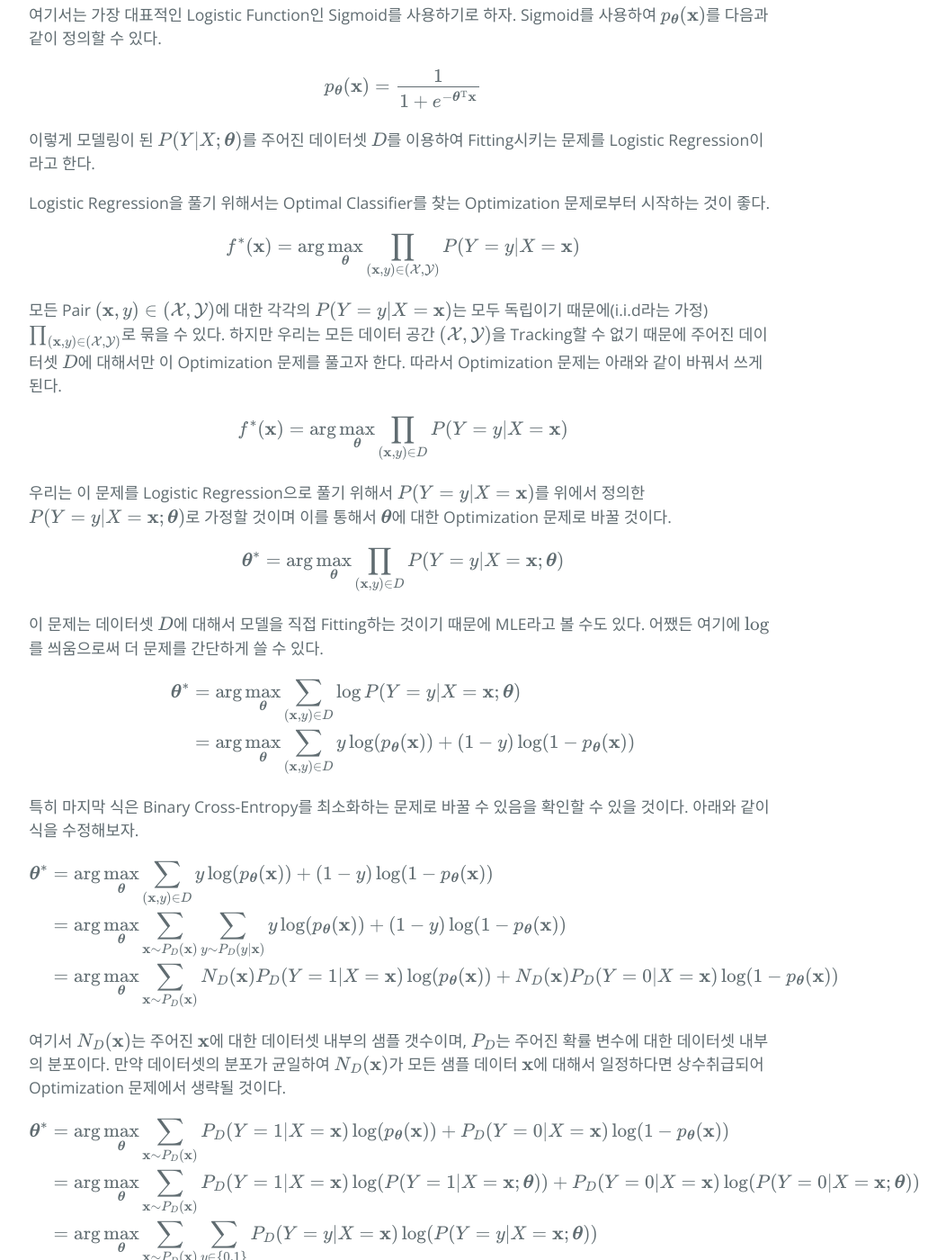
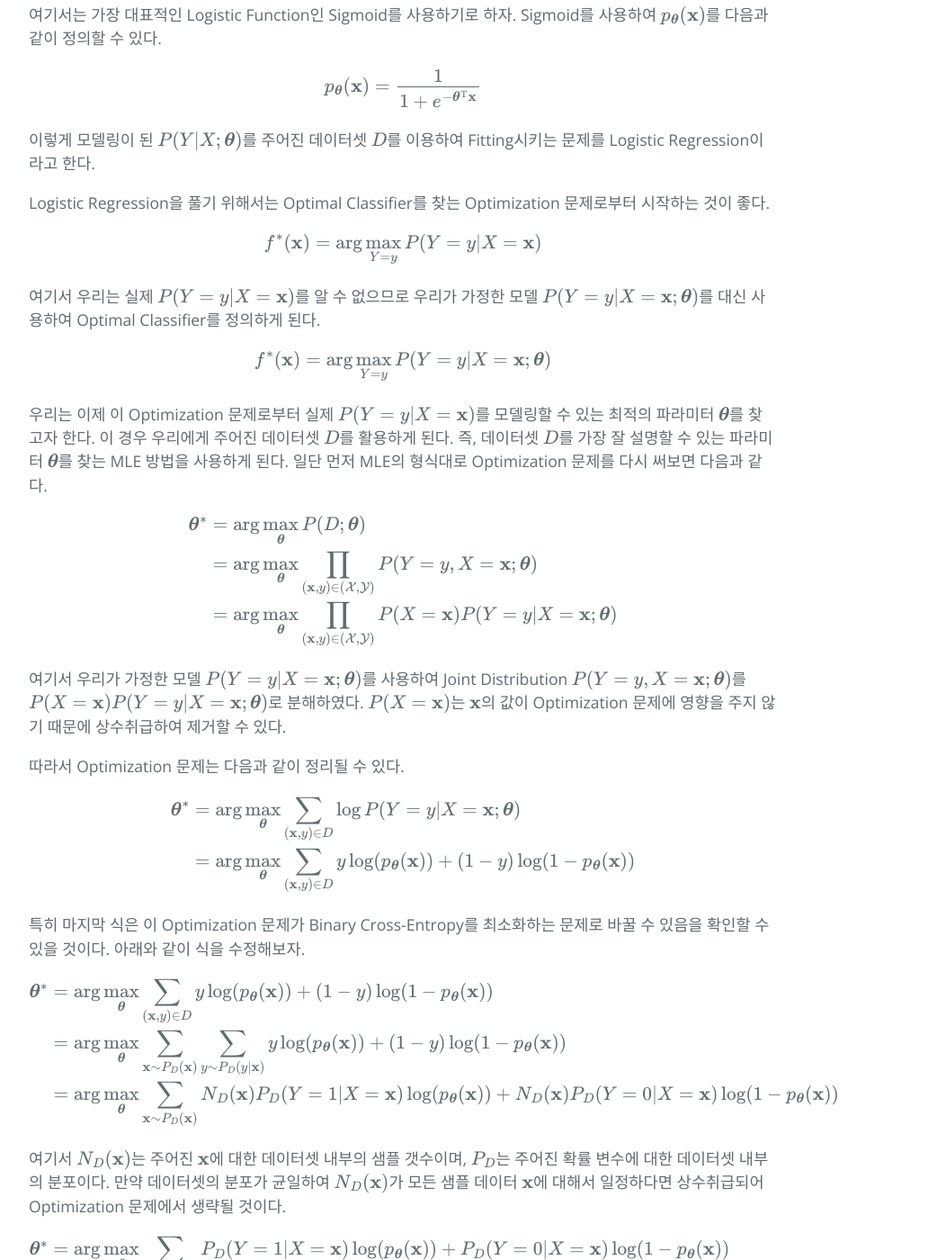
Before and after one commit to hcnoh/hcnoh.github.io, a Jekyll site: the page built from _posts/2019-04-25-logistic-regression-and-naive-bayes.md, in a window 1280 px wide and 1400 px high, scrolled down 2516 px. Shown: the whole window at 90% size, without its empty margins (192-1244 px from the left). Built offline with Jekyll 4.4.1, drawn with Linux system fonts in a browser that asks for light colours; formulas are drawn with MathJax 3; comment, search, counter and statistics services are not loaded.

Commit message:
Update 2019-04-25-logistic-regression-and-naive-bayes.md

```diff
--- a/_posts/2019-04-25-logistic-regression-and-naive-bayes.md
+++ b/_posts/2019-04-25-logistic-regression-and-naive-bayes.md
@@ -80,29 +80,33 @@ Logistic Regression을 풀기 위해서는 Optimal Classifier를 찾는 Optimiza
 $$
 \begin{align*}
 f^*(\mathbf{x})
-& = \arg \max_{\boldsymbol{\theta}} \prod_{(\mathbf{x}, y) \in (\mathcal{X}, \mathcal{Y})} P(Y=y \vert X=\mathbf{x})
+& = \arg \max_{Y=y} P(Y=y \vert X=\mathbf{x})
 \end{align*}
 $$
 
-모든 Pair $$(\mathbf{x}, y) \in (\mathcal{X}, \mathcal{Y})$$에 대한 각각의 $$P(Y=y\vert X=\mathbf{x})$$는 모두 독립이기 때문에(i.i.d라는 가정) $$\prod_{(\mathbf{x}, y) \in (\mathcal{X}, \mathcal{Y})}$$로 묶을 수 있다. 하지만 우리는 모든 데이터 공간 $$(\mathcal{X}, \mathcal{Y})$$을 Tracking할 수 없기 때문에 주어진 데이터셋 $$D$$에 대해서만 이 Optimization 문제를 풀고자 한다. 따라서 Optimization 문제는 아래와 같이 바꿔서 쓰게 된다.
+여기서 우리는 실제 $$P(Y=y \vert X=\mathbf{x})$$를 알 수 없으므로 우리가 가정한 모델 $$P(Y=y \vert X=\mathbf{x} ; \boldsymbol{\theta})$$를 대신 사용하여 Optimal Classifier를 정의하게 된다.
 
 $$
 \begin{align*}
 f^*(\mathbf{x})
-& = \arg \max_{\boldsymbol{\theta}} \prod_{(\mathbf{x}, y) \in D} P(Y=y \vert X=\mathbf{x})
+& = \arg \max_{Y=y} P(Y=y \vert X=\mathbf{x} ; \boldsymbol{\theta})
 \end{align*}
 $$
 
-우리는 이 문제를 Logistic Regression으로 풀기 위해서 $$P(Y=y \vert X=\mathbf{x})$$를 위에서 정의한 $$P(Y=y \vert X=\mathbf{x} ; \boldsymbol{\theta})$$로 가정할 것이며 이를 통해서 $$\boldsymbol{\theta}$$에 대한 Optimization 문제로 바꿀 것이다.
+우리는 이제 이 Optimization 문제로부터 실제 $$P(Y=y\vert X=\mathbf{x})$$를 모델링할 수 있는 최적의 파라미터 $$\boldsymbol{\theta}$$를 찾고자 한다. 이 경우 우리에게 주어진 데이터셋 $$D$$를 활용하게 된다. 즉, 데이터셋 $$D$$를 가장 잘 설명할 수 있는 파라미터 $$\boldsymbol{\theta}$$를 찾는 MLE 방법을 사용하게 된다. 일단 먼저 MLE의 형식대로 Optimization 문제를 다시 써보면 다음과 같다.
 
 $$
 \begin{align*}
 \boldsymbol{\theta}^*
-& = \arg \max_{\boldsymbol{\theta}} \prod_{(\mathbf{x}, y) \in D} P(Y=y \vert X=\mathbf{x} ; \boldsymbol{\theta})
+& = \arg \max_{\boldsymbol{\theta}} P(D ; \boldsymbol{\theta}) \\
+& = \arg \max_{\boldsymbol{\theta}} \prod_{(\mathbf{x}, y) \in (\mathcal{X}, \mathcal{Y})} P(Y=y, X=\mathbf{x} ; \boldsymbol{\theta}) \\
+& = \arg \max_{\boldsymbol{\theta}} \prod_{(\mathbf{x}, y) \in (\mathcal{X}, \mathcal{Y})} P(X=\mathbf{x}) P(Y=y \vert X=\mathbf{x} ; \boldsymbol{\theta})
 \end{align*}
 $$
 
-이 문제는 데이터셋 $$D$$에 대해서 모델을 직접 Fitting하는 것이기 때문에 MLE라고 볼 수도 있다. 어쨌든 여기에 $$\log$$를 씌움으로써 더 문제를 간단하게 쓸 수 있다.
+여기서 우리가 가정한 모델 $$P(Y=y \vert X=\mathbf{x} ; \boldsymbol{\theta})$$를 사용하여 Joint Distribution $$P(Y=y, X=\mathbf{x} ; \boldsymbol{\theta})$$를 $$P(X=\mathbf{x}) P(Y=y \vert X=\mathbf{x} ; \boldsymbol{\theta})$$로 분해하였다. $$P(X=\mathbf{x})$$는 $$\mathbf{x}$$의 값이 Optimization 문제에 영향을 주지 않기 때문에 상수취급하여 제거할 수 있다.
+
+따라서 Optimization 문제는 다음과 같이 정리될 수 있다.
 
 $$
 \begin{align*}
@@ -112,7 +116,7 @@ $$
 \end{align*}
 $$
 
-특히 마지막 식은 Binary Cross-Entropy를 최소화하는 문제로 바꿀 수 있음을 확인할 수 있을 것이다. 아래와 같이 식을 수정해보자.
+특히 마지막 식은 이 Optimization 문제가 Binary Cross-Entropy를 최소화하는 문제로 바꿀 수 있음을 확인할 수 있을 것이다. 아래와 같이 식을 수정해보자.
 
 $$
 \begin{align*}
```
